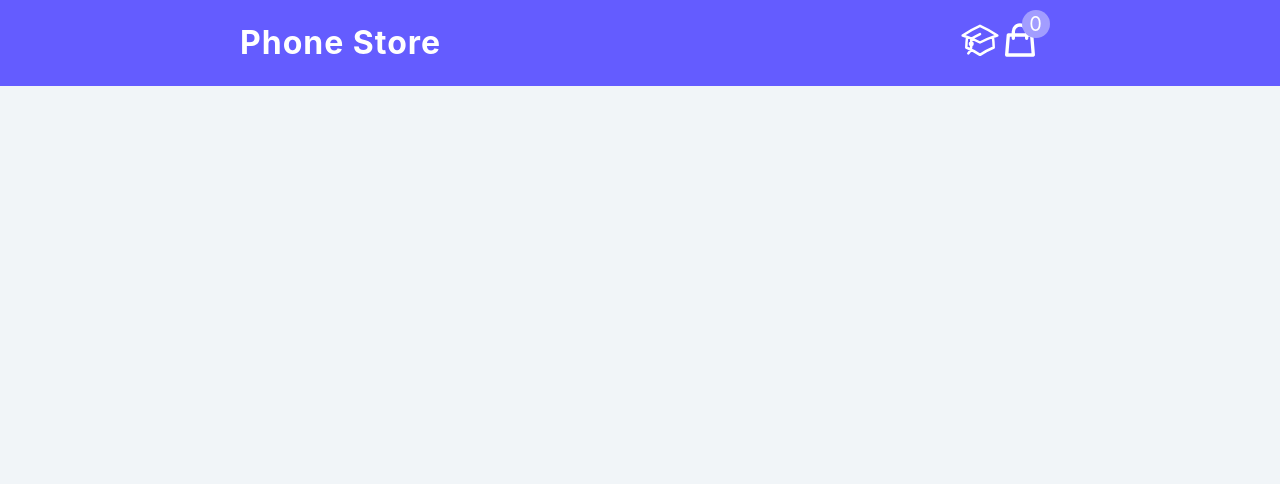
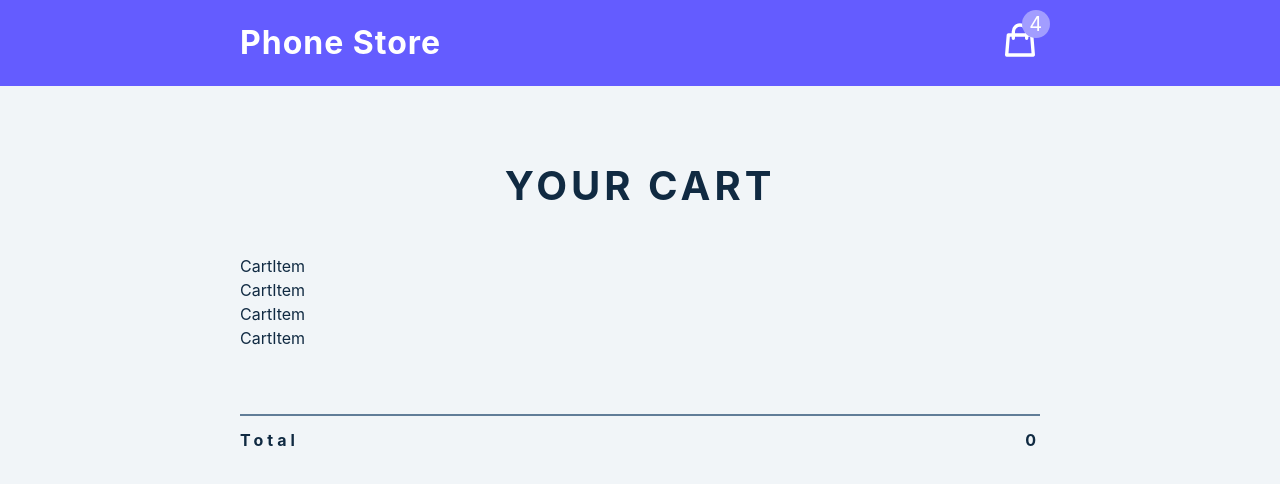
Before and after one commit to anhqui/phone-store-p13, a React (Vite) app: page / in a window 1280 px wide. Shown: the top 484 px of the page. Built offline with nearby package versions, Linux system fonts and the light colour scheme.

Commit message:
first commit

```diff
--- a/src/App.jsx
+++ b/src/App.jsx
@@ -1,3 +1,4 @@
+import CartContainer from "./components/CartContainer"
 import Navbar from "./components/Navbar"
 
 function App() {
@@ -5,6 +6,7 @@
   return (
     <main>
       <Navbar />
+      <CartContainer />
     </main>
   )
 }
--- /dev/null
+++ b/src/components/CartContainer.jsx
@@ -0,0 +1,31 @@
+import { useSelector } from "react-redux";
+import CartItem from "./CartItem";
+
+const CartContainer = () => {
+    const { cartItems, total, amount } = useSelector((state) => state.cart)
+    if(amount < 1) {
+        return <section className="cart">
+            <header>
+                <h2>your cart</h2>
+                <h4 className="empty-cart">is currently empty</h4>
+            </header>
+        </section>
+    }
+
+    return <div className="cart">
+        <header>
+            <h2>your cart</h2>
+        </header>
+        <div>
+            {cartItems.map(item => <CartItem key={item.id} {...item} />)}
+        </div>
+        <footer>
+            <hr />
+            <div className="cart-total">
+                <h4>total <span>{total}</span></h4>
+            </div>
+        </footer>
+    </div>;
+};
+
+export default CartContainer;
--- /dev/null
+++ b/src/components/CartItem.jsx
@@ -0,0 +1,5 @@
+const CartItem = () => {
+    return <div>CartItem</div>;
+};
+
+export default CartItem;
--- a/src/components/Navbar.jsx
+++ b/src/components/Navbar.jsx
@@ -1,5 +1,5 @@
 import { useSelector } from "react-redux";
-import { AcademicCap, CartIcon } from "../icons"
+import { CartIcon } from "../icons"
 
 const Navbar = () => {
     const { amount } = useSelector(state => state.cart)
@@ -9,7 +9,6 @@
         <div className="nav-center">
             <h3>Phone Store</h3>
             <div className="nav-container">
-                <AcademicCap />
                 <CartIcon />
                 <div className="amount-container">
                     <p className="total-amount">{amount}</p>
--- a/src/features/cart/cartSlice.js
+++ b/src/features/cart/cartSlice.js
@@ -3,7 +3,7 @@
 
 const initialState = {
     cartItems: cartItems,
-    amount: 0,
+    amount: 4,
     total: 0,
     isLoading: true
 }
--- a/src/icons.jsx
+++ b/src/icons.jsx
@@ -46,12 +46,3 @@
         </svg>
     );
 };
-
-export const AcademicCap = () => {
-    return (
-        <svg xmlns="http://www.w3.org/2000/svg" fill="none" viewBox="0 0 24 24" strokeWidth={1.5} stroke="currentColor" className="size-6">
-            <path strokeLinecap="round" strokeLinejoin="round" d="M4.26 10.147a60.438 60.438 0 0 0-.491 6.347A48.62 48.62 0 0 1 12 20.904a48.62 48.62 0 0 1 8.232-4.41 60.46 60.46 0 0 0-.491-6.347m-15.482 0a50.636 50.636 0 0 0-2.658-.813A59.906 59.906 0 0 1 12 3.493a59.903 59.903 0 0 1 10.399 5.84c-.896.248-1.783.52-2.658.814m-15.482 0A50.717 50.717 0 0 1 12 13.489a50.702 50.702 0 0 1 7.74-3.342M6.75 15a.75.75 0 1 0 0-1.5.75.75 0 0 0 0 1.5Zm0 0v-3.675A55.378 55.378 0 0 1 12 8.443m-7.007 11.55A5.981 5.981 0 0 0 6.75 15.75v-1.5" />
-        </svg>
-
-    )
-}
```
